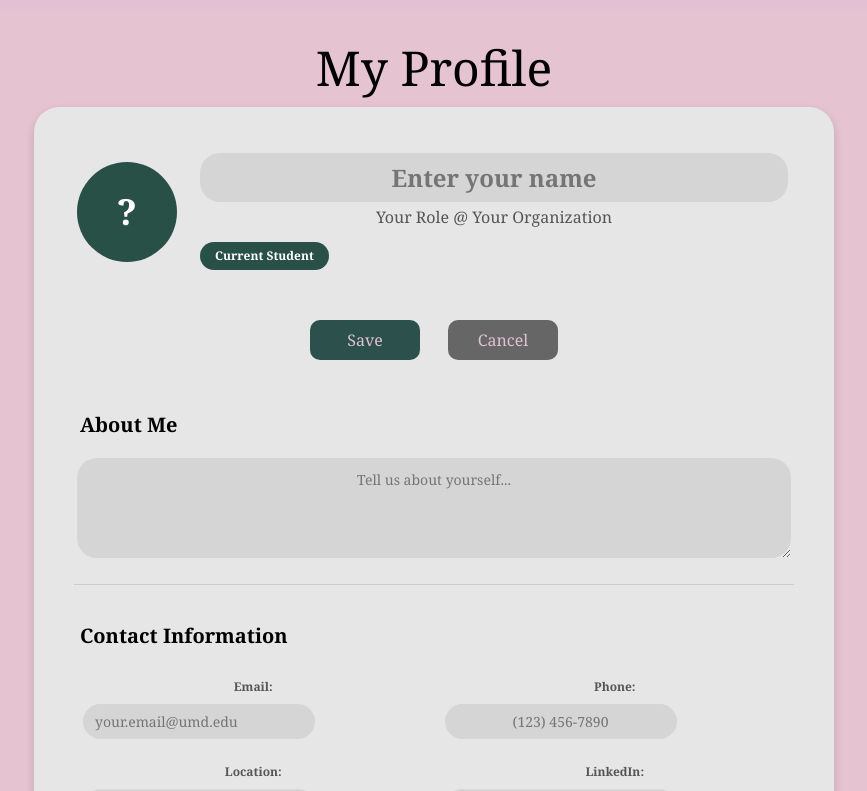
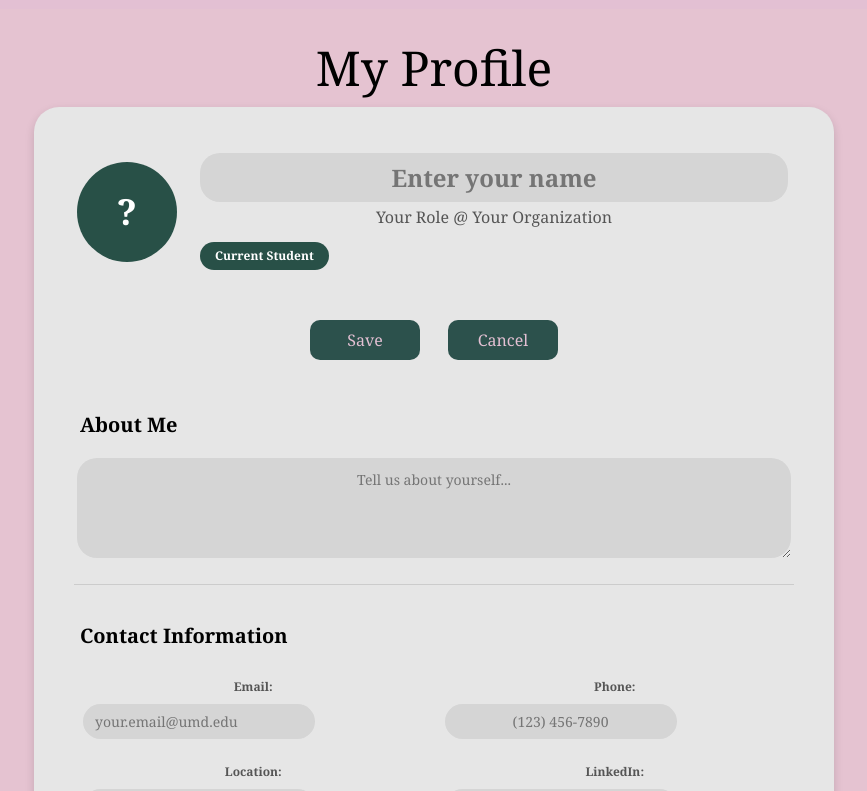
Before and after one commit to chloexthompson/Alumni-Database, a React (Vite) app: page /my-profile in a window 1280 px wide. Shown: the top 791 px of the page, without its empty margins (206-1073 px from the left). Built offline with nearby package versions, Linux system fonts and the light colour scheme.

Commit message:
text white

```diff
--- a/src/pages/my-profile.jsx
+++ b/src/pages/my-profile.jsx
@@ -79,11 +79,11 @@ export default function MyProfile() {
         {/* Edit Buttons */}
         <div className="profile-edit-buttons">
           {!isEditing ? (
-            <button onClick={handleEdit} className="button">Edit Profile</button>
+            <button onClick={handleEdit} className="button" style={{color: 'white'}}>Edit Profile</button>
           ) : (
             <div className="profile-button-group">
               <button onClick={handleSave} className="button" style={{marginRight: '10px'}}>Save</button>
-              <button onClick={handleCancel} className="button" style={{backgroundColor: '#666'}}>Cancel</button>
+              <button onClick={handleCancel} className="button button-cancel">Cancel</button>
             </div>
           )}
         </div>
```
